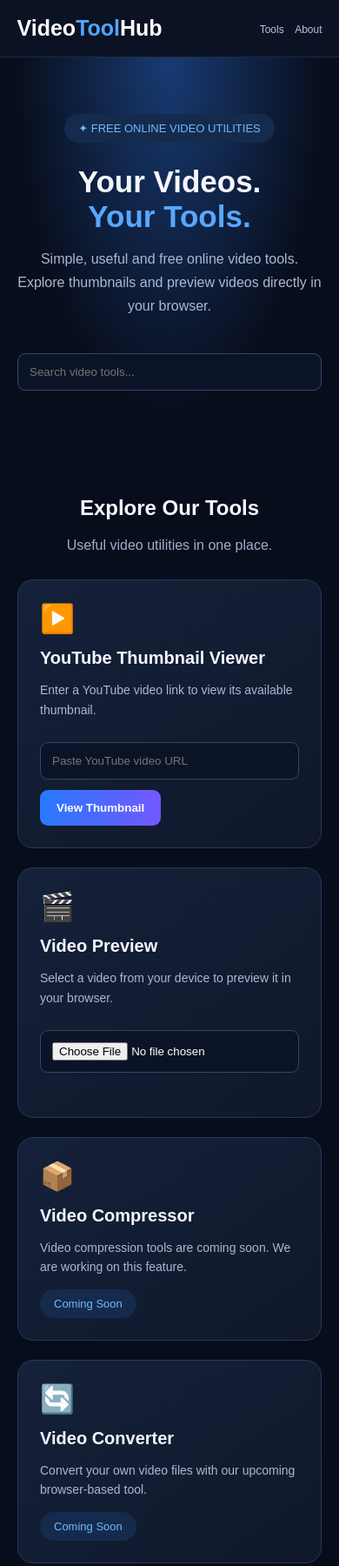
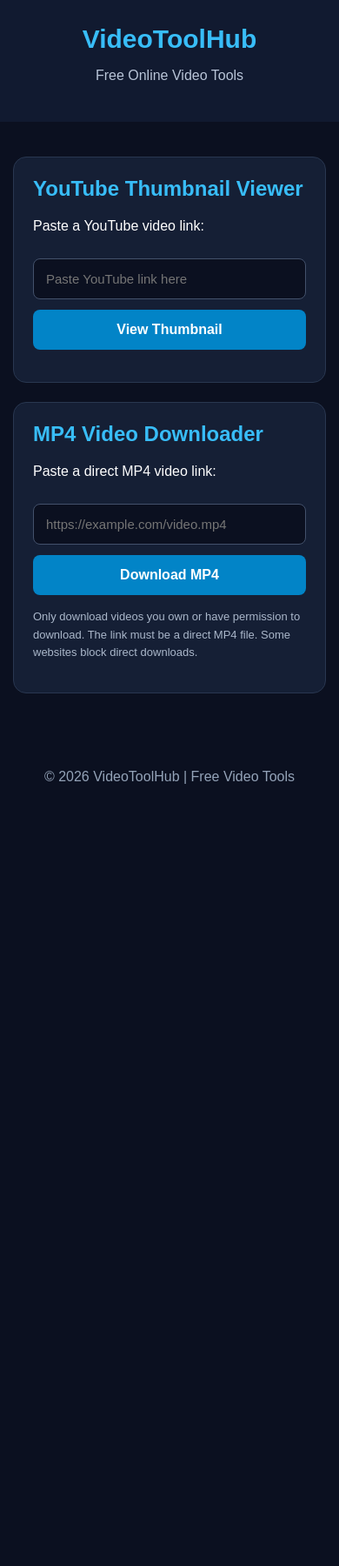
Before and after one commit to ukhomefinds38-sudo/videoutilhub, a plain HTML site: page index.html in a window 390 px wide. Shown: the top 1800 px of the page at 87% size. After the commit the page ends 927 px from the top, so only its background shows below. Drawn offline with Linux system fonts and the light colour scheme.

Commit message:
Update index.html

```diff
--- a/index.html
+++ b/index.html
@@ -1,176 +1,136 @@
-<!
+
 <!DOCTYPE html>
 <html lang="en">
 <head>
 <meta charset="UTF-8">
 <meta name="viewport" content="width=device-width, initial-scale=1.0">
-<meta name="description" content="VideoToolHub offers free online video utilities, YouTube thumbnail viewing and video preview tools.">
-<title>VideoToolHub - Free Online Video Tools</title>
+<title>VideoToolHub - Free Video Tools</title>
 <style>
 *{box-sizing:border-box}
-body{margin:0;background:#080d1b;color:#f5f7ff;font-family:Arial,sans-serif}
-header{padding:20px 7%;display:flex;justify-content:space-between;align-items:center;border-bottom:1px solid #202a43;background:#0b1224}
-.logo{font-size:25px;font-weight:800;color:#fff}
-.logo span{color:#52a4ff}
-nav a{color:#b7c3dc;text-decoration:none;margin-left:20px;font-size:14px}
-.hero{text-align:center;padding:85px 20px 55px;background:radial-gradient(ellipse at top,#183b73 0%,#080d1b 65%)}
-.tag{display:inline-block;background:#142b4d;color:#70b9ff;padding:9px 16px;border-radius:30px;font-size:13px}
-.hero h1{font-size:clamp(35px,6vw,58px);margin:25px 0 15px}
-.hero h1 span{color:#59a7ff}
-.hero p{color:#aab8d1;line-height:1.7;max-width:600px;margin:auto}
-.search{margin:28px auto 0;max-width:480px}
-.search input{width:100%;padding:15px;background:#111c32;border:1px solid #34466a;border-radius:12px;color:white;outline:none}
-.tools{max-width:1050px;margin:0 auto;padding:35px 20px 70px}
-.heading{text-align:center;margin-bottom:30px}
-.heading p{color:#9caec9}
-.grid{display:grid;grid-template-columns:repeat(auto-fit,minmax(260px,1fr));gap:22px}
-.card{background:linear-gradient(145deg,#15213a,#10182a);border:1px solid #273957;border-radius:18px;padding:25px;transition:.2s}
-.card:hover{transform:translateY(-5px);border-color:#559fff}
-.icon{font-size:32px;margin-bottom:15px}
-.card h3{margin:0 0 12px;font-size:20px}
-.card p{color:#aab8d1;line-height:1.6;font-size:14px}
-input[type=text],input[type=file]{width:100%;padding:13px;margin:12px 0;background:#0b1427;border:1px solid #34466a;border-radius:9px;color:white}
-button{background:linear-gradient(90deg,#2879ff,#7358ff);color:white;border:0;padding:13px 19px;border-radius:9px;font-weight:bold;cursor:pointer}
-button:hover{opacity:.85}
-.result img{width:100%;margin-top:15px;border-radius:10px}
-.result a{color:#74baff;display:inline-block;margin-top:12px}
-video{width:100%;margin-top:15px;border-radius:10px;background:#000}
-.status{color:#80d8a8;font-size:13px}
-.empty{color:#ff9e9e;font-size:13px}
-.hidden{display:none!important}
-footer{text-align:center;border-top:1px solid #202a43;padding:35px 15px;color:#8292ad}
-footer a{color:#7bb7ff;text-decoration:none;margin:0 9px}
-@media(max-width:600px){header{padding:18px 5%}nav a{margin-left:8px;font-size:12px}.hero{padding-top:65px}}
+body{
+ margin:0;background:#0b1020;color:white;
+ font-family:Arial,sans-serif;
+}
+header{text-align:center;padding:28px 15px;background:#111a30}
+header h1{color:#38bdf8;margin:0;font-size:30px}
+header p{color:#b9c5d8}
+.container{max-width:750px;margin:25px auto;padding:15px}
+.tool{
+ background:#151f35;border:1px solid #293750;
+ padding:22px;border-radius:15px;margin-bottom:22px;
+}
+h2{color:#38bdf8;margin-top:0}
+input{
+ width:100%;padding:14px;border-radius:8px;
+ border:1px solid #43516b;background:#0b1020;
+ color:white;margin:12px 0;font-size:15px;
+}
+button{
+ width:100%;padding:14px;border:0;border-radius:8px;
+ background:#0284c7;color:white;font-size:16px;
+ font-weight:bold;cursor:pointer;
+}
+button:hover{background:#0369a1}
+.result{margin-top:15px;text-align:center}
+.result img{max-width:100%;border-radius:10px}
+a.download{
+ display:inline-block;margin-top:12px;padding:13px 22px;
+ background:#16a34a;color:white;text-decoration:none;
+ border-radius:8px;font-weight:bold;
+}
+.note{color:#aab7ca;font-size:13px;line-height:1.6}
+footer{text-align:center;padding:25px;color:#94a3b8}
 </style>
 </head>
 <body>
 
 <header>
-<div class="logo">Video<span>Tool</span>Hub</div>
-<nav>
-<a href="#tools">Tools</a>
-<a href="#about">About</a>
-</nav>
+<h1>VideoToolHub</h1>
+<p>Free Online Video Tools</p>
 </header>
 
-<section class="hero">
-<div class="tag">✦ FREE ONLINE VIDEO UTILITIES</div>
-<h1>Your Videos.<br><span>Your Tools.</span></h1>
-<p>Simple, useful and free online video tools. Explore thumbnails and preview videos directly in your browser.</p>
-<div class="search">
-<input type="text" id="search" placeholder="Search video tools..." oninput="searchTools()">
-</div>
+<div class="container">
+
+<section class="tool">
+<h2>YouTube Thumbnail Viewer</h2>
+<p>Paste a YouTube video link:</p>
+<input id="youtube" placeholder="Paste YouTube link here">
+<button onclick="showThumbnail()">View Thumbnail</button>
+<div class="result" id="thumbResult"></div>
 </section>
 
-<section class="tools" id="tools">
-<div class="heading">
-<h2>Explore Our Tools</h2>
-<p>Useful video utilities in one place.</p>
+<section class="tool">
+<h2>MP4 Video Downloader</h2>
+<p>Paste a direct MP4 video link:</p>
+<input id="mp4" type="url" placeholder="https://example.com/video.mp4">
+<button onclick="downloadMP4()">Download MP4</button>
+<div class="result" id="downloadResult"></div>
+<p class="note">
+Only download videos you own or have permission to download.
+The link must be a direct MP4 file. Some websites block direct downloads.
+</p>
+</section>
+
 </div>
 
-<div class="grid">
-
-<div class="card tool">
-<div class="icon">▶️</div>
-<h3>YouTube Thumbnail Viewer</h3>
-<p>Enter a YouTube video link to view its available thumbnail.</p>
-<input type="text" id="youtube" placeholder="Paste YouTube video URL">
-<button onclick="showThumbnail()">View Thumbnail</button>
-<div class="result" id="result"></div>
-</div>
-
-<div class="card tool">
-<div class="icon">🎬</div>
-<h3>Video Preview</h3>
-<p>Select a video from your device to preview it in your browser.</p>
-<input type="file" id="videoFile" accept="video/*">
-<video id="preview" controls class="hidden"></video>
-<p id="videoStatus" class="status"></p>
-</div>
-
-<div class="card tool">
-<div class="icon">📦</div>
-<h3>Video Compressor</h3>
-<p>Video compression tools are coming soon. We are working on this feature.</p>
-<span class="tag">Coming Soon</span>
-</div>
-
-<div class="card tool">
-<div class="icon">🔄</div>
-<h3>Video Converter</h3>
-<p>Convert your own video files with our upcoming browser-based tool.</p>
-<span class="tag">Coming Soon</span>
-</div>
-
-<div class="card tool">
-<div class="icon">🎵</div>
-<h3>Video to Audio</h3>
-<p>Audio extraction for videos you own or have permission to use.</p>
-<span class="tag">Coming Soon</span>
-</div>
-
-<div class="card tool">
-<div class="icon">✨</div>
-<h3>More Free Tools</h3>
-<p>We are building more useful tools to make your video work easier.</p>
-<span class="tag">Coming Soon</span>
-</div>
-
-</div>
-</section>
-
-<section id="about" class="heading" style="padding:20px 20px 65px">
-<h2>About VideoToolHub</h2>
-<p>Our goal is to provide simple and helpful video utilities for everyone.</p>
-</section>
-
 <footer>
-<p>© 2026 VideoToolHub. All rights reserved.</p>
-<p>Use video content responsibly and respect copyright.</p>
-<p><a href="#about">About</a> · <a href="#tools">Tools</a></p>
+© 2026 VideoToolHub | Free Video Tools
 </footer>
 
 <script>
+function getYouTubeID(url){
+ try{
+  const u=new URL(url);
+  if(u.hostname.includes("youtu.be"))
+   return u.pathname.slice(1).split("/")[0];
+  if(u.hostname.includes("youtube.com")){
+   if(u.pathname==="/watch")return u.searchParams.get("v");
+   const parts=u.pathname.split("/");
+   if(["embed","shorts","live"].includes(parts[1]))return parts[2];
+  }
+ }catch(e){}
+ return null;
+}
+
 function showThumbnail(){
-const url=document.getElementById('youtube').value.trim();
-const result=document.getElementById('result');
-const match=url.match(/(?:youtube\.com\/(?:watch\?.*v=|shorts\/|embed\/)|youtu\.be\/)([a-zA-Z0-9_-]{11})/);
-result.innerHTML='';
-if(!match){
-result.innerHTML='<p class="empty">Please enter a valid YouTube video URL.</p>';
-return;
+ const link=document.getElementById("youtube").value.trim();
+ const id=getYouTubeID(link);
+ const box=document.getElementById("thumbResult");
+ if(!id){
+  box.textContent="Please enter a valid YouTube link.";
+  return;
+ }
+ box.innerHTML="";
+ const img=document.createElement("img");
+ img.src="https://img.youtube.com/vi/"+encodeURIComponent(id)+"/hqdefault.jpg";
+ img.alt="YouTube thumbnail";
+ img.onerror=()=>box.textContent="Thumbnail could not be loaded.";
+ box.appendChild(img);
 }
-const id=match[1];
-const img=document.createElement('img');
-img.src='https://img.youtube.com/vi/'+id+'/hqdefault.jpg';
-img.alt='YouTube thumbnail';
-img.onerror=()=>{result.textContent='Thumbnail could not be loaded.'};
-result.appendChild(img);
-const link=document.createElement('a');
-link.href=img.src;
-link.target='_blank';
-link.rel='noopener';
-link.textContent='Open thumbnail image';
-result.appendChild(link);
-}
-let currentVideoUrl='';
-document.getElementById('videoFile').addEventListener('change',function(){
-const file=this.files[0];
-const video=document.getElementById('preview');
-const status=document.getElementById('videoStatus');
-if(!file)return;
-if(currentVideoUrl)URL.revokeObjectURL(currentVideoUrl);
-currentVideoUrl=URL.createObjectURL(file);
-video.src=currentVideoUrl;
-video.classList.remove('hidden');
-status.textContent='Video ready for preview: '+file.name;
-});
-function searchTools(){
-const query=document.getElementById('search').value.toLowerCase();
-document.querySelectorAll('.tool').forEach(card=>{
-card.classList.toggle('hidden',!card.innerText.toLowerCase().includes(query));
-});
+
+function downloadMP4(){
+ const link=document.getElementById("mp4").value.trim();
+ const box=document.getElementById("downloadResult");
+ box.textContent="";
+ try{
+  const u=new URL(link);
+  if(!["http:","https:"].includes(u.protocol) ||
+     !u.pathname.toLowerCase().endsWith(".mp4")){
+   box.textContent="Please enter a direct MP4 link.";
+   return;
+  }
+  const a=document.createElement("a");
+  a.href=u.href;
+  a.download="video.mp4";
+  a.textContent="Click here if download does not start";
+  a.className="download";
+  box.appendChild(a);
+  a.click();
+ }catch(e){
+  box.textContent="Please enter a valid video link.";
+ }
 }
 </script>
+
 </body>
 </html>
```
